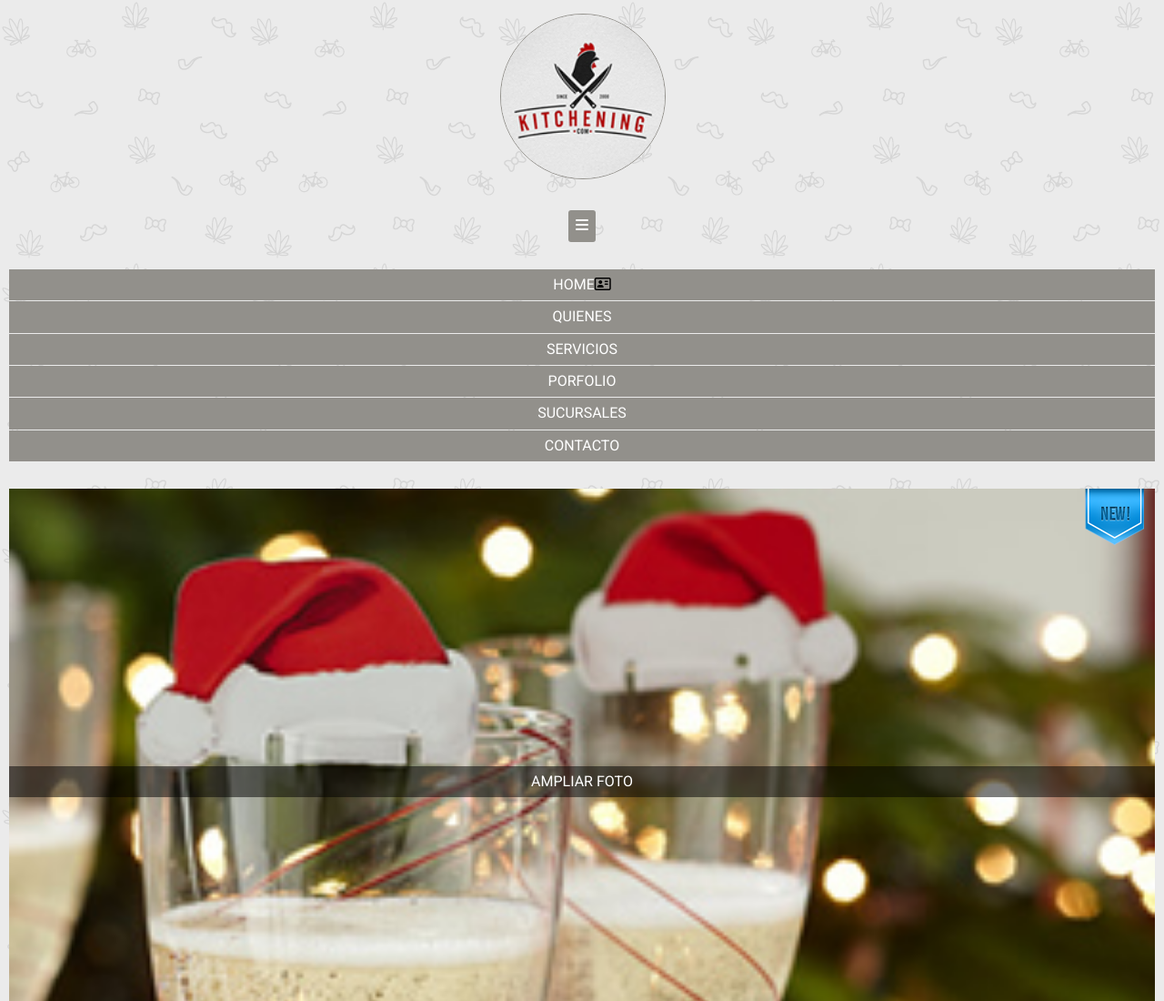
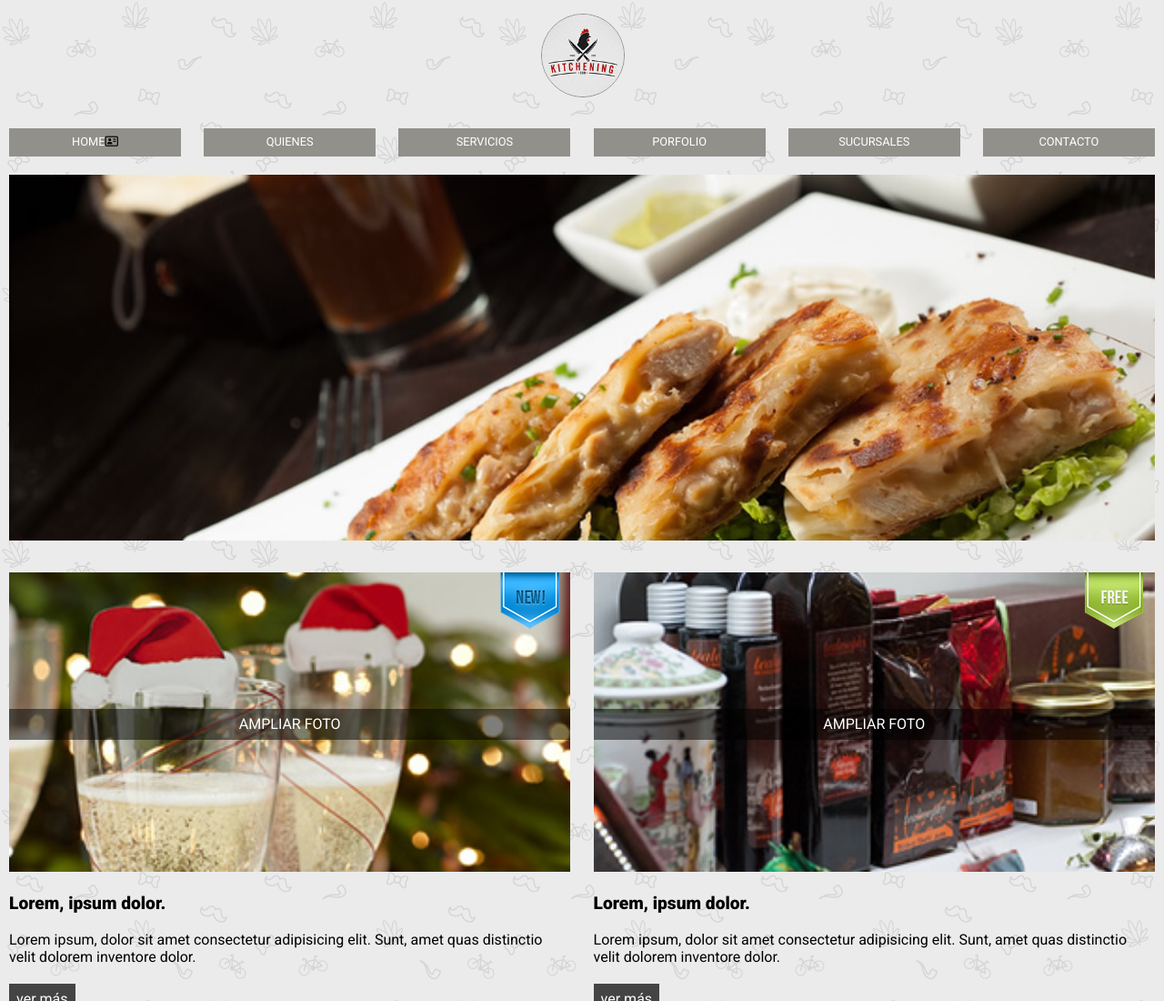
Before and after one commit to sebastian-tapia/kitchening, a website: page views/home.html in a window 1280 px wide. Shown: the top 1100 px of the page at 91% size. Drawn offline with Linux system fonts and the light colour scheme.

Commit message:
tablet hecho

```diff
--- a/public/css/home.css
+++ b/public/css/home.css
@@ -86,3 +86,63 @@
 .home__footer__nav--menu ul li:last-child{
     margin-bottom: 0px;
 }
+
+@media (min-width:481px) {
+    .home__header--box-logo {
+
+        width: 90px;
+    }
+
+    .home__header--bars{
+       display: none;
+    }
+    .home__header__nav--menu ul{
+        overflow: hidden;
+    }
+    .home__header__nav--menu ul li{
+        width: 15%;
+        float: left;
+        font-size: 0.6rem;
+        margin-right: 2%;
+        margin-bottom: 0;
+    }
+    .home__header__nav--menu ul li:last-child{
+        margin-right: 0 ;
+    }
+
+    .home__main__section--banner{
+        display: block;
+        margin-top: 20px;
+    }
+    .home__main__section--banner img{
+        width: 100% ;
+    }
+
+    .home__main__section--products{
+        overflow: hidden
+        ;
+    }
+
+    .home__main__section__article{
+        float: left;
+        width: 49%;
+        margin-right: 2%;
+    }
+    .home__main__section__article:nth-child(even){
+        margin-right: 0;
+    }
+
+    .home__header--logo {
+        width: 100%;
+        border-radius: 50%;
+        border: solid 1px  var(--colorGris);
+    }
+
+}
+
+@media (min-width :600px) {
+    .home__header__nav--menu ul li{
+
+        font-size: 0.8rem;
+    }
+}
```
